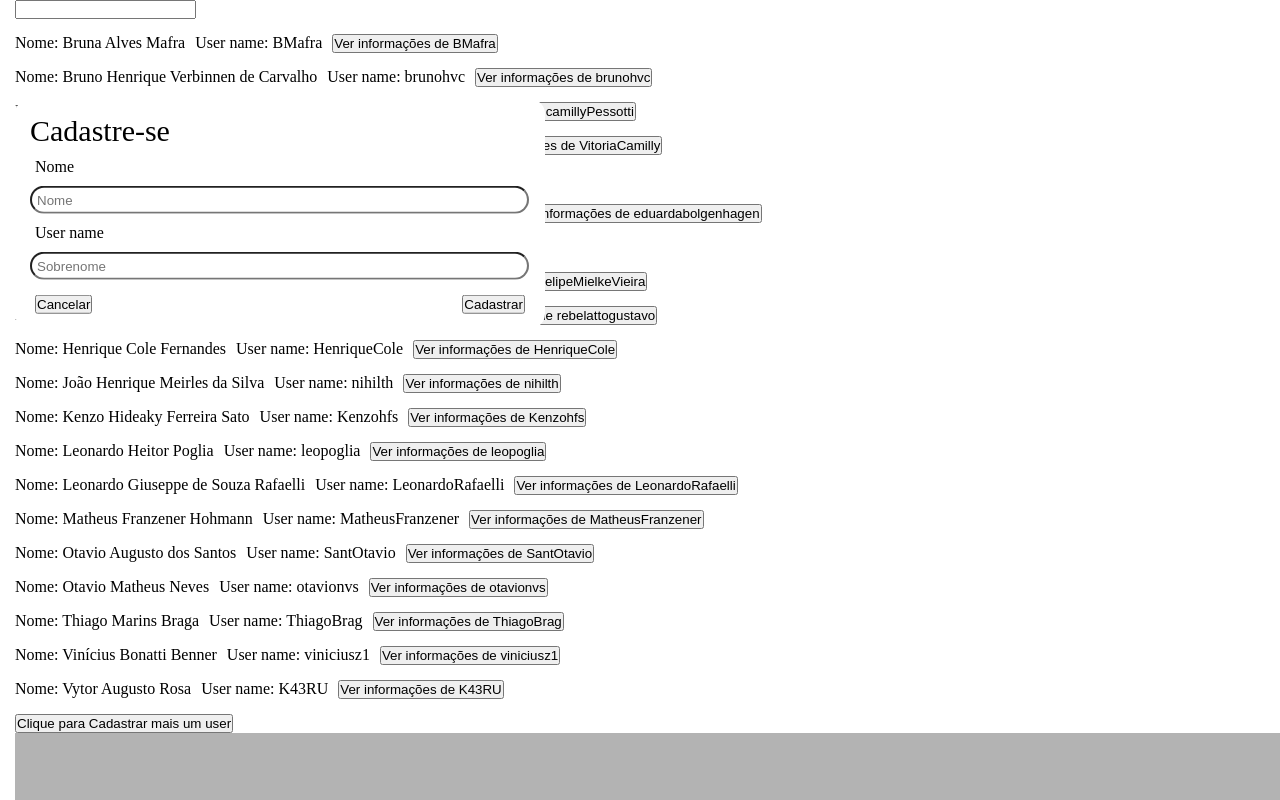
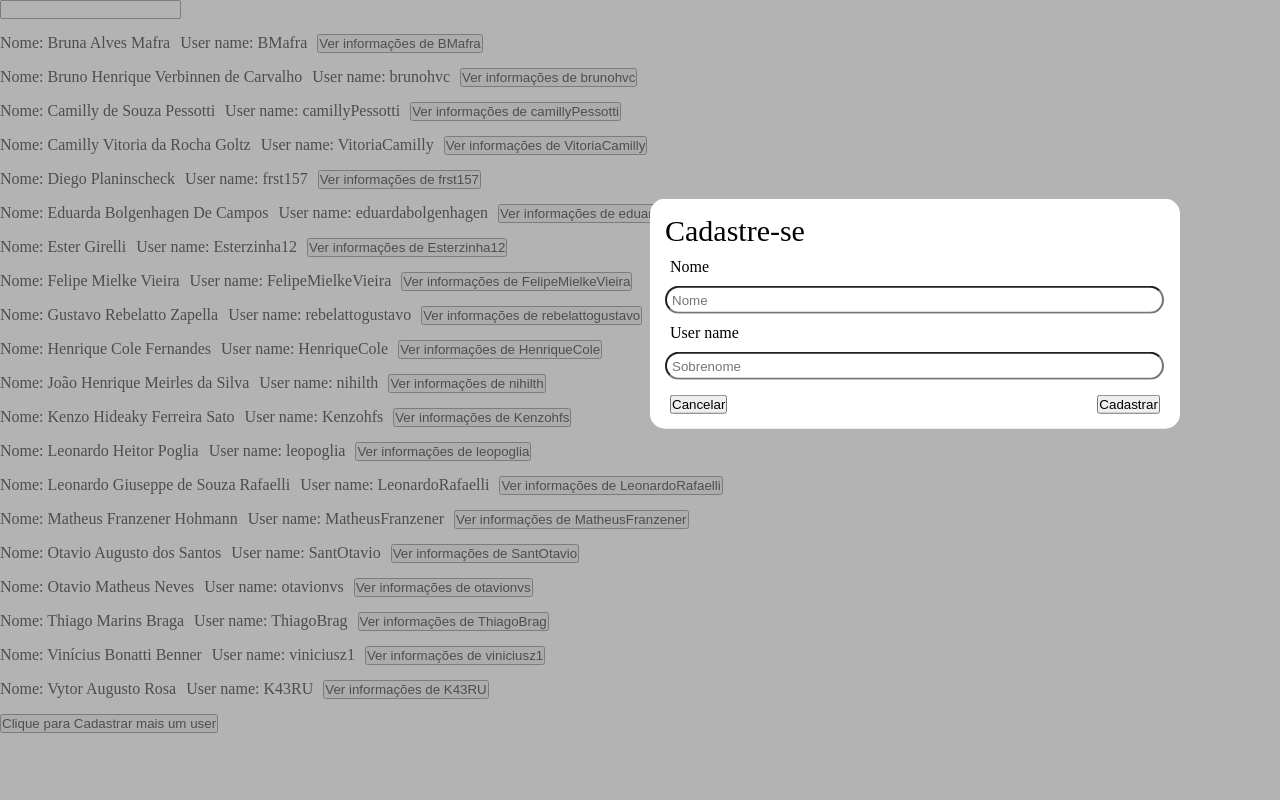
Before and after one commit to NIhilth/siteRepositoriosColeguinhas, a plain HTML site: page index.html in a window 1280 px wide. Both pictures are taken after a click on the button "Clique para Cadastrar mais um user". Shown: the top 800 px of the page. Drawn offline with Linux system fonts and the light colour scheme.

Commit message:
hehehehe

```diff
--- a/index.js
+++ b/index.js
@@ -1,4 +1,5 @@
 let procurar = document.createElement('input')
+procurar.className = "procurar"
 document.body.appendChild(procurar)
 
 const list = [
@@ -109,11 +110,11 @@ function criaModal(titulo, conteudo, rodape1, rodape2) {
 
     let tela = document.createElement('div')
     tela.className = "tela-modal"
-    corpo.appendChild(tela)
+    document.body.appendChild(tela)
 
     let modal = document.createElement('div');
     modal.className = "container";
-    corpo.appendChild(modal);
+    document.body.appendChild(modal);
 
     setTimeout(tela.style.backgroundColor = "rgb(128,128,128, 0.6)", 3000)
 
--- a/style.css
+++ b/style.css
@@ -1,33 +1,34 @@
-*{
+* {
     margin: 0px;
     padding: 0px;
 }
 
 body {
     height: 100%;
-    padding-left: 15px;
+    width: 100%
 }
 
-#Lista{
-    margin-top: 15px;
+.procurar{
+    margin-bottom: 15px;
 }
 
-li{
+#Lista {
+    list-style-type: none;
+    padding: 0;
+    margin: 0;
+}
+
+li {
     display: flex;
     margin-bottom: 10px;
 }
 
-#linha{
+#linha {
     padding-bottom: 5px;
 }
 
-#nome{
+#nome {
     margin-right: 10px;
-}
-
-* {
-    margin: 0px;
-    padding: 0px;
 }
 
 #botao {
@@ -48,6 +49,7 @@ li{
 
 .tela-modal {
     position: absolute;
+    top: 0px;
     animation-duration: 3s;
     animation-name: aparecer;
     width: 100%;
@@ -68,7 +70,8 @@ li{
 
 .container {
     position: absolute;
-    top: 100px;
+    top: 200px;
+    right: 100px;
     animation-duration: 3s;
     animation-name: slidein;
     background-color: #fff;
@@ -131,15 +134,16 @@ li{
     border-radius: 5px;
 }
 
-.concluido{
+.concluido {
     position: absolute;
+    right: 200px;
     bottom: 100px;
     background-color: #35dd14;
     padding: 5px 10px;
     border-radius: 5px;
 }
 
-table{
+table {
     position: absolute;
     top: 100px;
     border: 1px solid black;
@@ -147,14 +151,14 @@ table{
     padding: 0px 10px;
 }
 
-tr{
+tr {
     display: flex;
     justify-content: space-between;
     margin-bottom: 7.5px;
     margin-top: 7.5px;
 }
 
-td{
+td {
     width: 140px;
     height: 18px;
     border: 1px solid black;
@@ -163,13 +167,13 @@ td{
     align-items: center;
 }
 
-th{
+th {
     text-align: center;
     width: 140px;
     height: 18px;
 }
 
-.botao_remover{
+.botao_remover {
     position: absolute;
     right: -150px
 }
```
